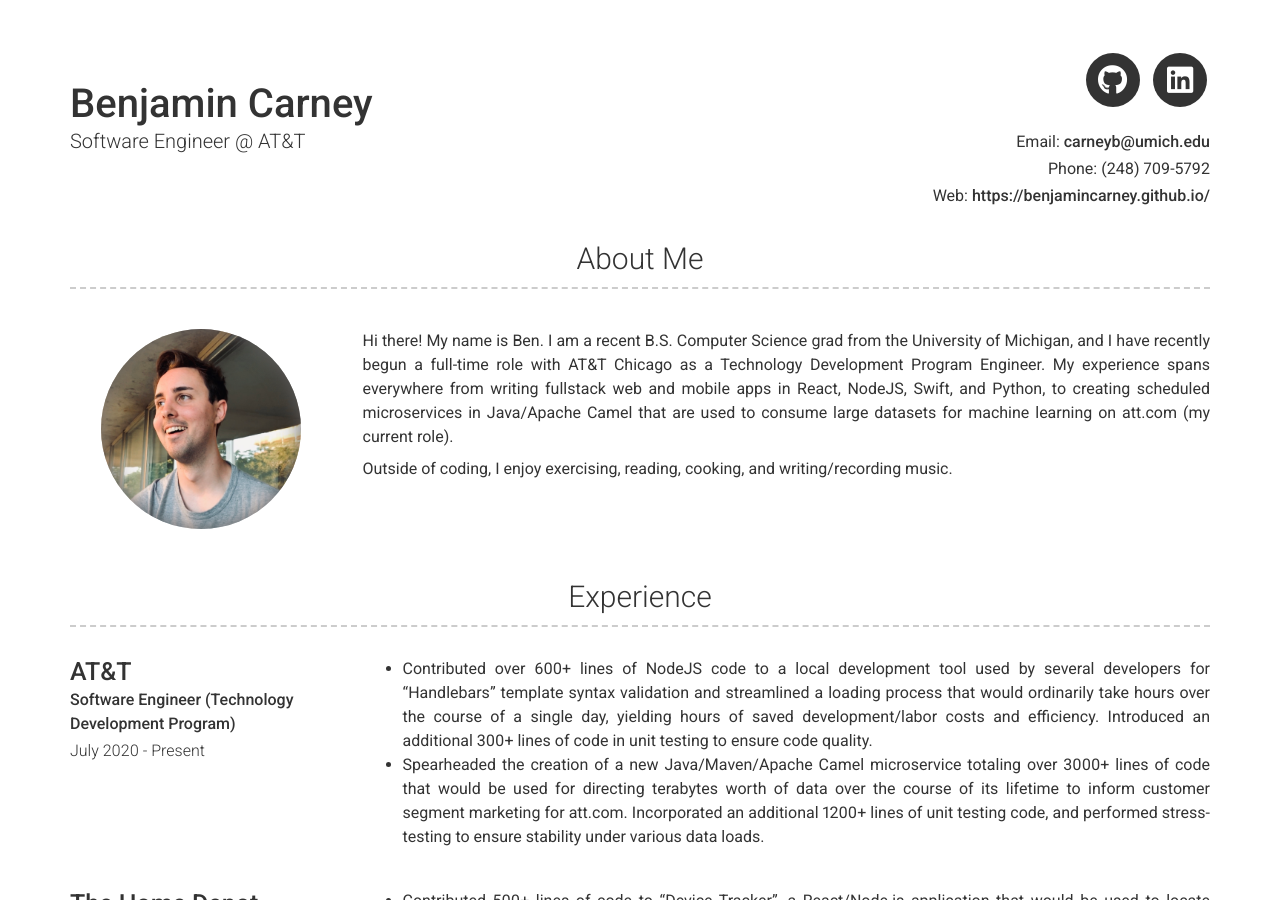
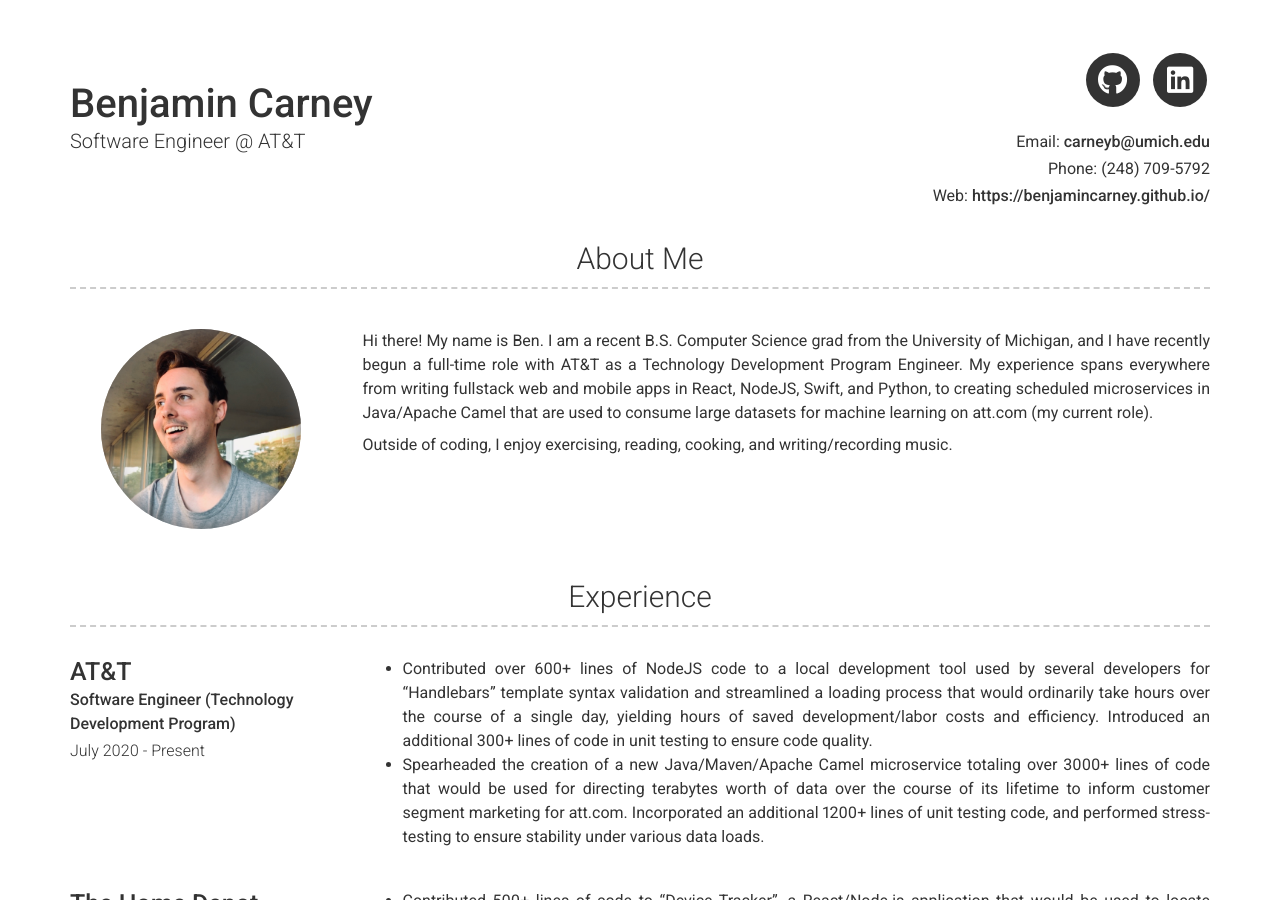
Before and after one commit to benjamincarney/benjamincarney.github.io, a Jekyll site: the page built from index.md, in a window 1280 px wide and 900 px high. Built offline with Jekyll 4.4.1, drawn with Linux system fonts in a browser that asks for light colours; nearby versions of some CDN libraries; some of the changed text lies outside the part shown.

Commit message:
Small updates to experience

```diff
--- a/_config.yml
+++ b/_config.yml
@@ -53,7 +53,7 @@ linkedin_username: benjamincarney
 about_profile_image: images/Me.jpg
 about_content: | # this will include new lines to allow paragraphs
   Hi there! My name is Ben. I am a recent B.S. Computer Science grad from the University of Michigan, and I have recently
-  begun a full-time role with AT&T Chicago as a Technology Development Program Engineer. My experience spans everywhere from
+  begun a full-time role with AT&T as a Technology Development Program Engineer. My experience spans everywhere from
   writing fullstack web and mobile apps in React, NodeJS, Swift, and Python, to creating scheduled microservices in Java/Apache Camel
   that are used to consume large datasets for machine learning on att.com (my current role).
 
@@ -171,7 +171,7 @@ content:
           inside the classroom. During my time with organization, I served as the Project Manager for the iOS core team and later as the President of the organization.
           My time with organization offered many valuable lessons in leadership, teamwork, and mentorship. I currently serve as a Senior Advisor for the organization.
 
-          Coursework included: Data Structures and Algorithms, Information Retrieval, Web Systems, Software Engineering,
+          <mark>Coursework includes:</mark> Data Structures and Algorithms, Information Retrieval, Web Systems, Software Engineering,
           Computer Organization, Programming Languages, Theory of Computation, Discrete Mathematics, Statistics, and Spanish
   - title: Skills & Technologies
     layout: text
```
